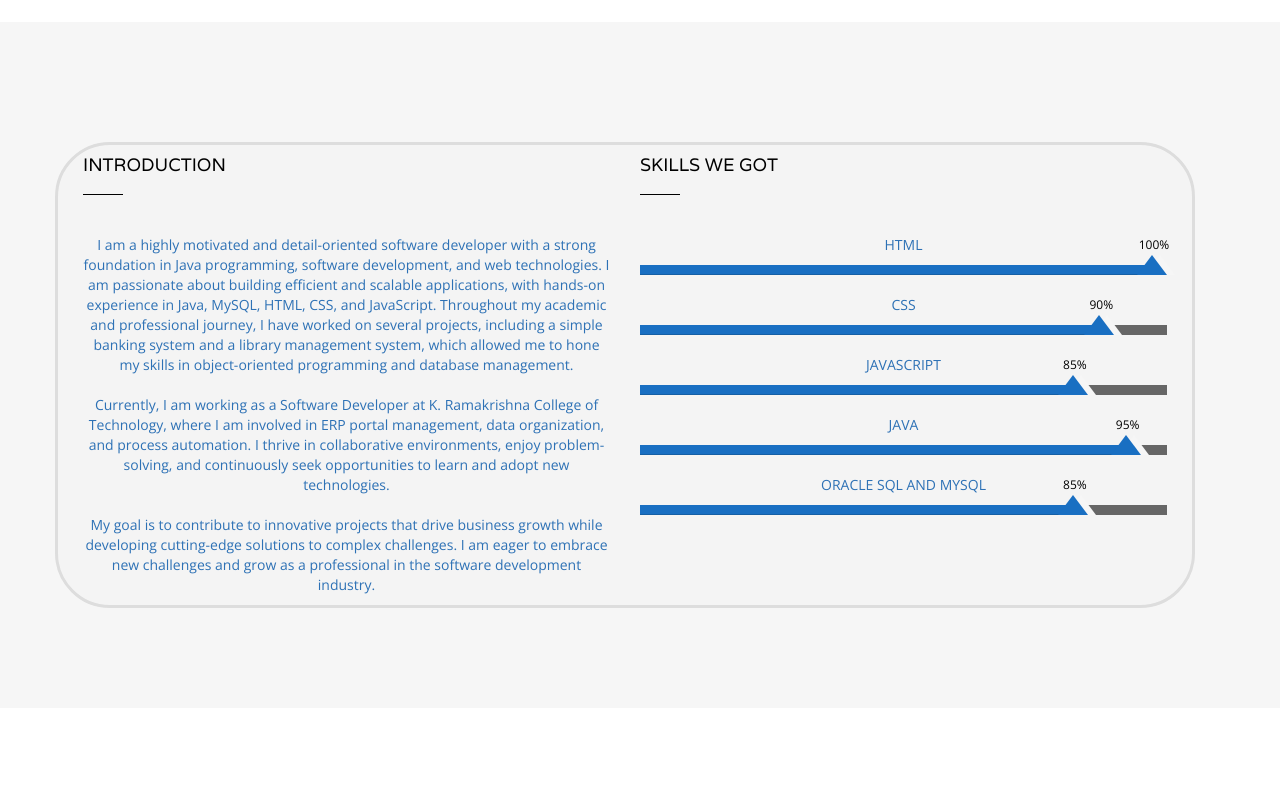
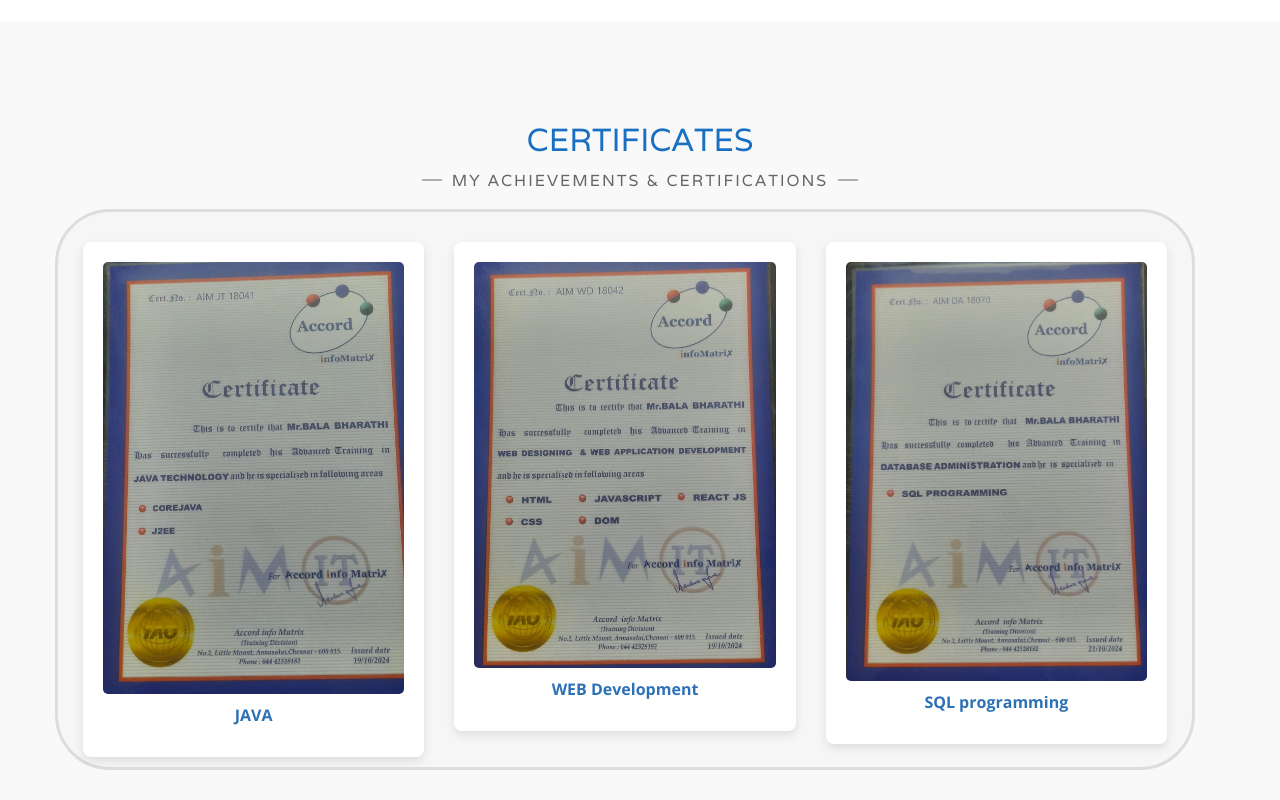
Before and after one commit to BalaRaksha1915/portfolioBalaBharathiS, a plain HTML site: page index.html in a window 1280 px wide. Shown: the part 2740-3540 px from the top of the page. Drawn offline with nearby package versions, Linux system fonts and the light colour scheme.

Commit message:
MODIFIDE

```diff
--- a/assets/css/style.css
+++ b/assets/css/style.css
@@ -846,6 +846,32 @@ html, body {
     margin-top: 20px;
   }
 }
+.section-certificates {
+  background-color: #f9f9f9;
+  padding: 100px 0;
+}
+
+.certificate-item {
+  margin-top: 20px;
+  padding: 20px;
+  background: white;
+  box-shadow: 0px 4px 10px rgba(0, 0, 0, 0.1);
+  border-radius: 8px;
+  text-align: center;
+}
+
+.certificate-item img {
+  max-width: 100%;
+  height: auto;
+  border-radius: 5px;
+}
+
+.certificate-item p {
+  font-size: 16px;
+  margin-top: 10px;
+  font-weight: bold;
+}
+
 
 /* Section: Skills */
 .section-skills {
--- a/index.html
+++ b/index.html
@@ -205,6 +205,34 @@
             </div>
         </section><!-- /.section-about -->
         <!-- End About section -->
+         <!-- Certificates Section -->
+<section class="site-section section-certificates text-center" id="certificates">
+    <div class="container">
+        <h2>CERTIFICATES</h2>
+        <p class="section-subtitle"><span>My Achievements & Certifications</span></p>
+
+        <div class="row">
+            <div class="col-md-4">
+                <div class="certificate-item">
+                    <img src="assets/img/CERTIFICATEJAVA.jpg" alt="Certificate 1" class="img-res">
+                    <p>JAVA</p>
+                </div>
+            </div>
+            <div class="col-md-4">
+                <div class="certificate-item">
+                    <img src="assets/img/CERTIFICATEWEB.jpg" alt="Certificate 2" class="img-res">
+                    <p>WEB Development</p>
+                </div>
+            </div>
+            <div class="col-md-4">
+                <div class="certificate-item">
+                    <img src="assets/img/CERTIFICATESQL.jpg" alt="Certificate 3" class="img-res">
+                    <p>SQL programming</p>
+                </div>
+            </div>
+        </div>
+    </div>
+</section>
 
         <!-- Skills section -->
         <section class="site-section section-skills">
```
